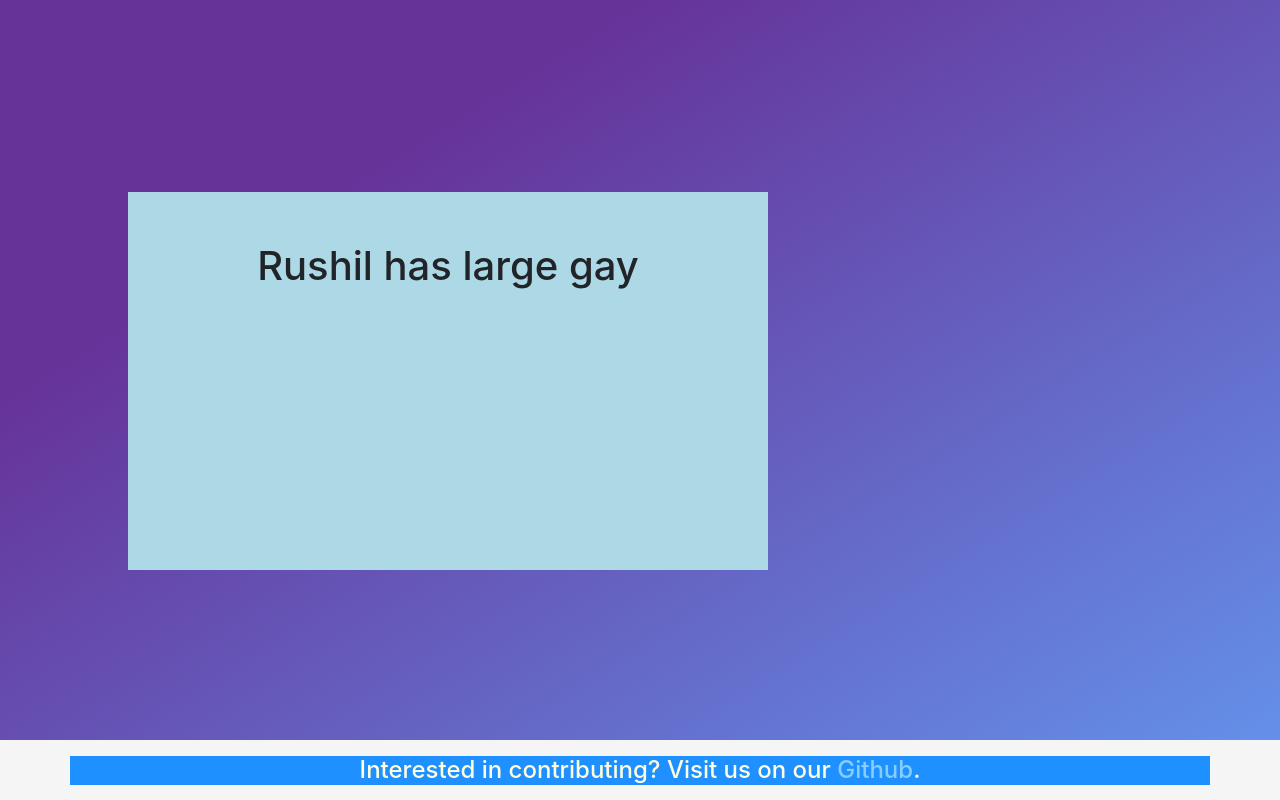
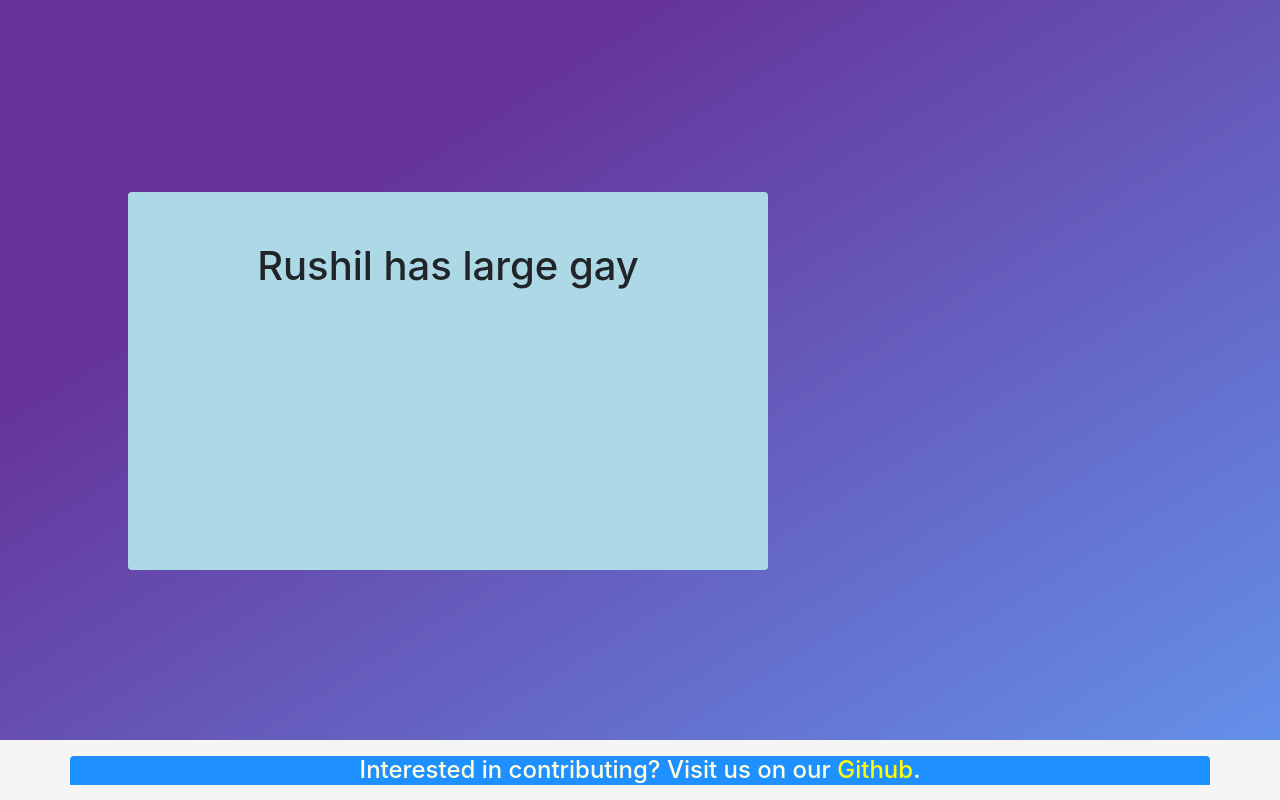
Before and after one commit to RainbowLegend/rushil, a plain HTML site: page index.html in a window 1280 px wide. Drawn offline with nearby package versions, Linux system fonts and the light colour scheme.

Commit message:
Update index.html

```diff
--- a/index.html
+++ b/index.html
@@ -12,15 +12,15 @@
 </head>
 <body class="d-flex flex-column h-100">
     <main role="main" class="flex-shrink-0">
-        <div class="container w-50" style="background-color:lightblue;padding:50px;margin-top:15%;margin-bottom:15%;
+        <div class="container w-50 rounded" style="background-color:lightblue;padding:50px;margin-top:15%;margin-bottom:15%;
                                            height:70%;margin-right:10%;margin-left:10%;">
             <h1 align="center">Rushil has large gay</h1>
         </div>
     </main>
     <footer class="footer mt-auto py-3" style="height:-5%">
-        <div class="container" align="center" style="background-color:dodgerblue">
+        <div class="container rounded-top" align="center" style="background-color:dodgerblue">
             <h4 style="color:lightyellow">Interested in contributing? Visit us on our
-                <a href="https://github.com/RainbowLegend/rushil" style="color:lightskyblue">Github</a>.</h4>
+                <a href="https://github.com/RainbowLegend/rushil" style="color:yellow">Github</a>.</h4>
         </div>
     </footer>
 </body>
```
